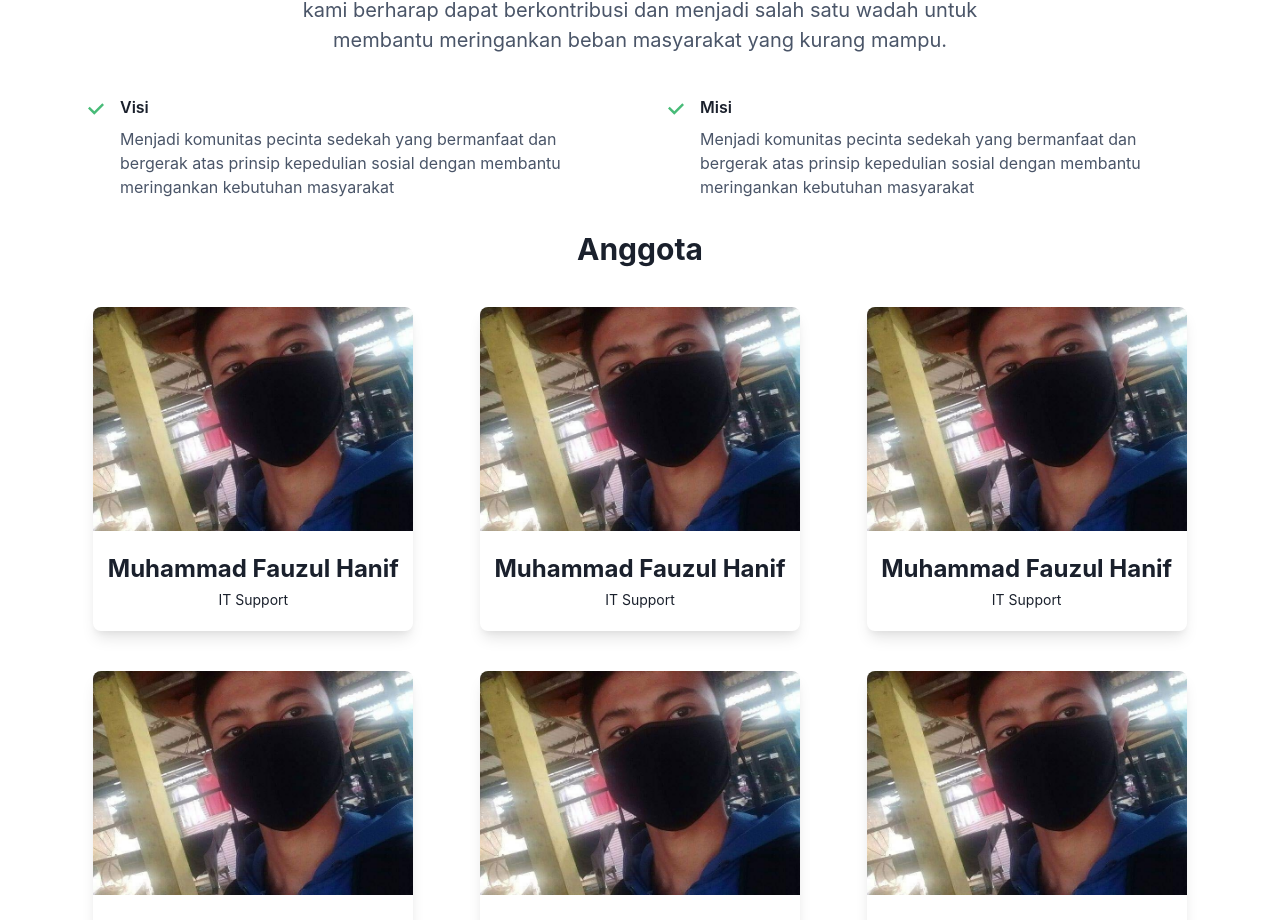
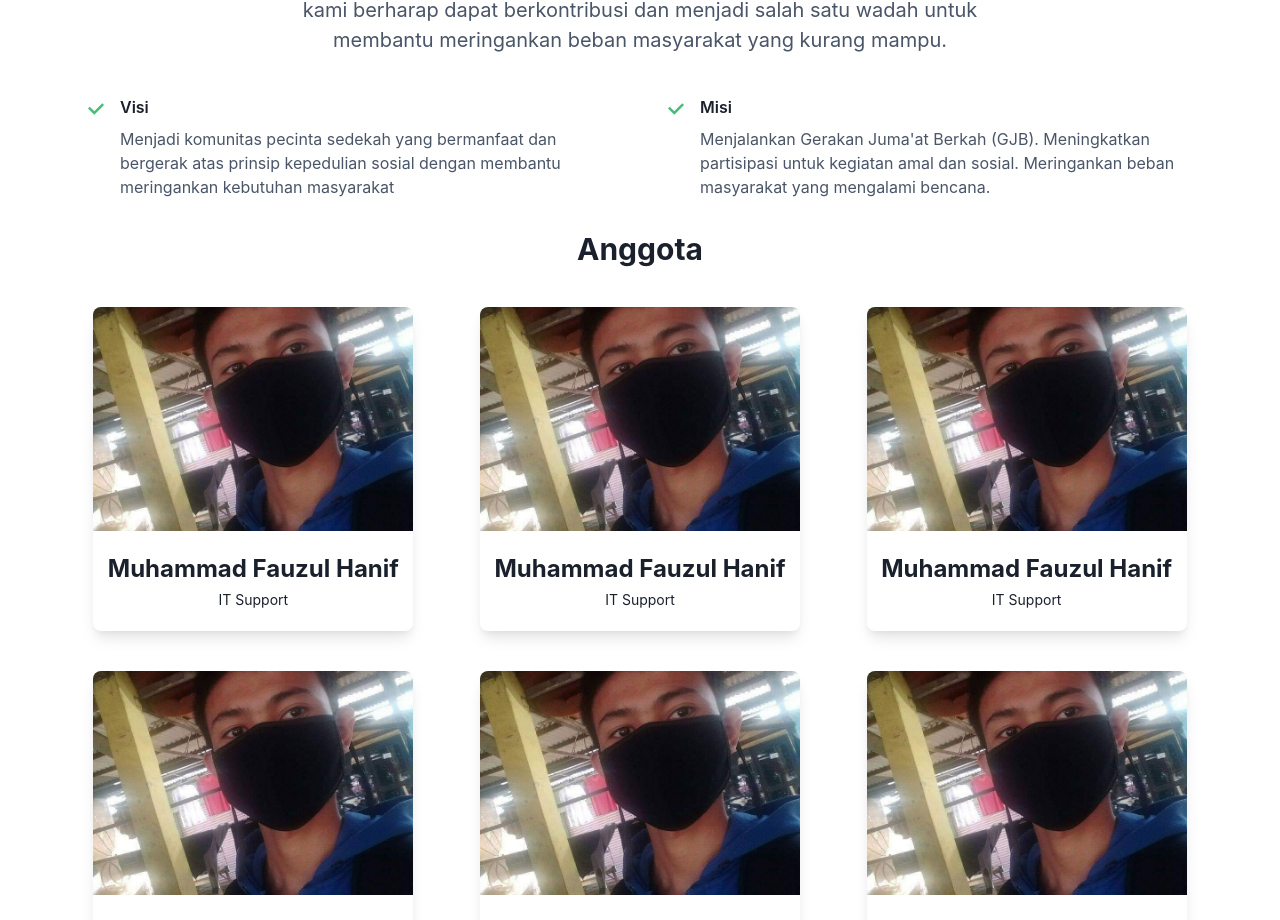
Before and after one commit to muhammadfauzulhanif16/Sharing-Bareng-Peduli, a React (Create React App) app: page / in a window 1280 px wide. Shown: the part 793-1713 px from the top of the page. Built offline with nearby package versions, Linux system fonts and the light colour scheme.

Commit message:
Fix mission content

```diff
--- a/src/components/About.tsx
+++ b/src/components/About.tsx
@@ -21,7 +21,7 @@ export const About = () => {
     {
       name: "Misi",
       content:
-        "Menjadi komunitas pecinta sedekah yang bermanfaat dan bergerak atas prinsip kepedulian sosial dengan membantu meringankan kebutuhan masyarakat",
+        "Menjalankan Gerakan Juma'at Berkah (GJB). Meningkatkan partisipasi untuk kegiatan amal dan sosial. Meringankan beban masyarakat yang mengalami bencana.",
     },
   ];
 
```
